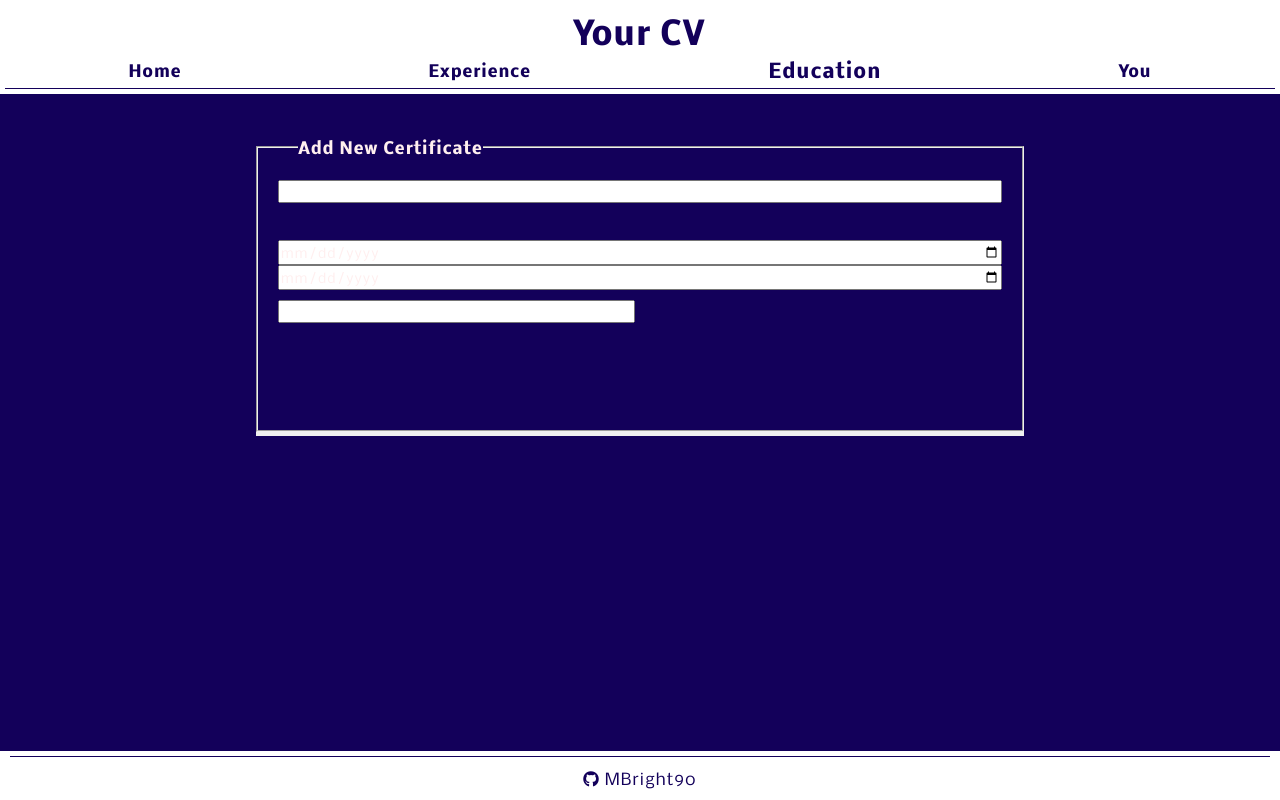
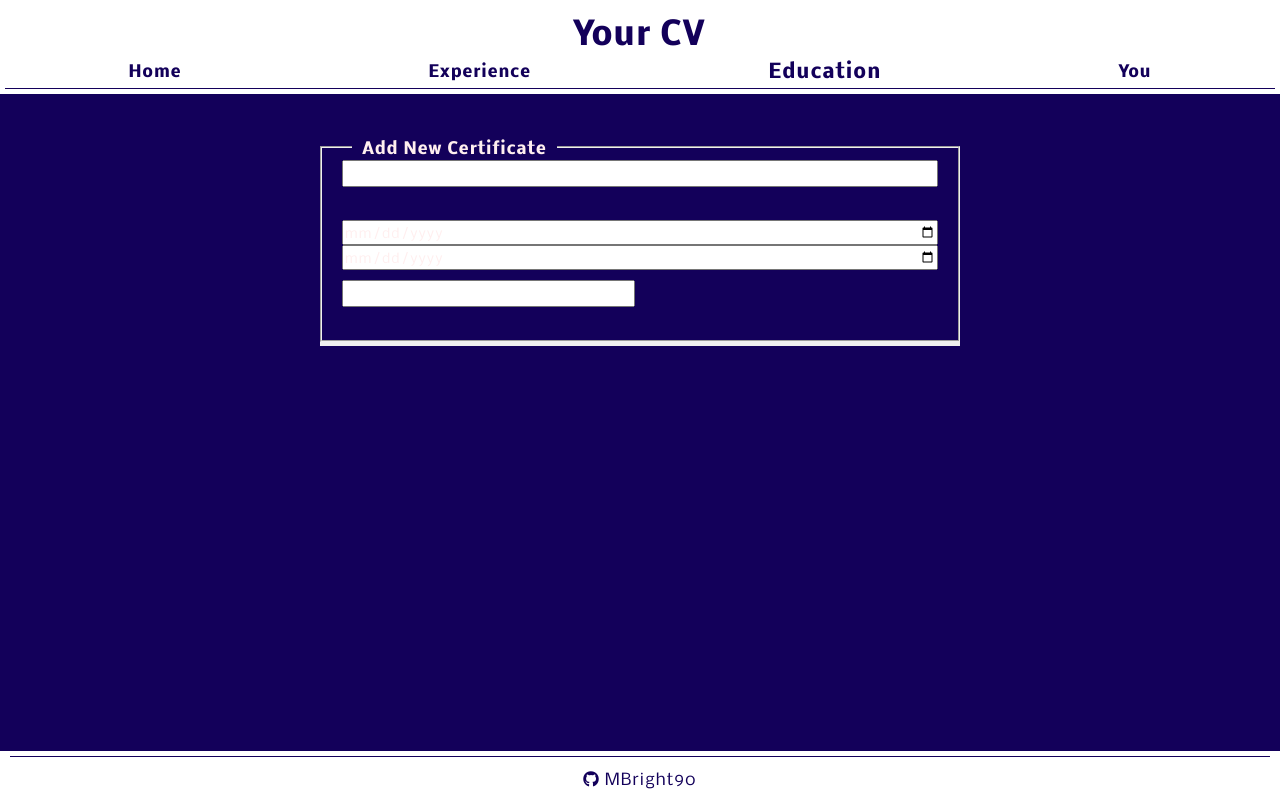
Before and after one commit to MBright90/cv-application, a React app: page / in a window 1280 px wide. Both pictures are taken after a click on the item "Education". Built offline with nearby package versions, Linux system fonts and the light colour scheme.

Commit message:
Add styling adaptations for education tab

```diff
--- a/src/style/style.css
+++ b/src/style/style.css
@@ -131,6 +131,13 @@ footer i {
     font-weight: bold;
 }
 
+.education-input-overview input[type=text],
+.account-info-input input[type=text] {
+    color: #13005A;
+    letter-spacing: 2px;
+    padding: 2px 3px;
+}
+
 /************************/
 /* education tab styles */
 /************************/
@@ -138,7 +145,7 @@ footer i {
 .education-input-overview {
     display: flex;
     flex-direction: column;
-    width: max(60%, 500px)
+    width: max(50%, 400px)
 }
 
 .education-input-overview form {
@@ -148,8 +155,8 @@ footer i {
 .education-input-overview fieldset {
     display: grid;
     gap: 10px;
-    grid-template: repeat(4, 1fr) / repeat(2, 1fr);
-    padding: 20px;
+    grid-template: repeat(3, 1fr) auto / repeat(2, 1fr);
+    padding: 0 20px;
 }
 
 .education-input-overview fieldset div {
@@ -159,6 +166,7 @@ footer i {
 
 .education-input-overview fieldset div:nth-of-type(1) {
     grid-area: 1 / 1 / 2 / 3;
+    margin-top: 0;
 }
 
 .education-input-overview fieldset div:nth-of-type(2) {
@@ -167,15 +175,17 @@ footer i {
 
 .education-input-overview fieldset .save-button-container {
     grid-area: 4 / 1 / 5 / 3;
+    height: min-content
 }
 
-/* .education-input-overview fieldset .save-button {
-    width: max(40%, 100px)
-} */
+.education-input-overview fieldset .save-button {
+    margin-bottom: 10px;
+}
 
 .education-input-overview legend {
     font-weight: bold;
-    margin: 0 20px;
+    margin: 0 10px;
+    padding: 0 10px;
 }
 
 /******************/
```
